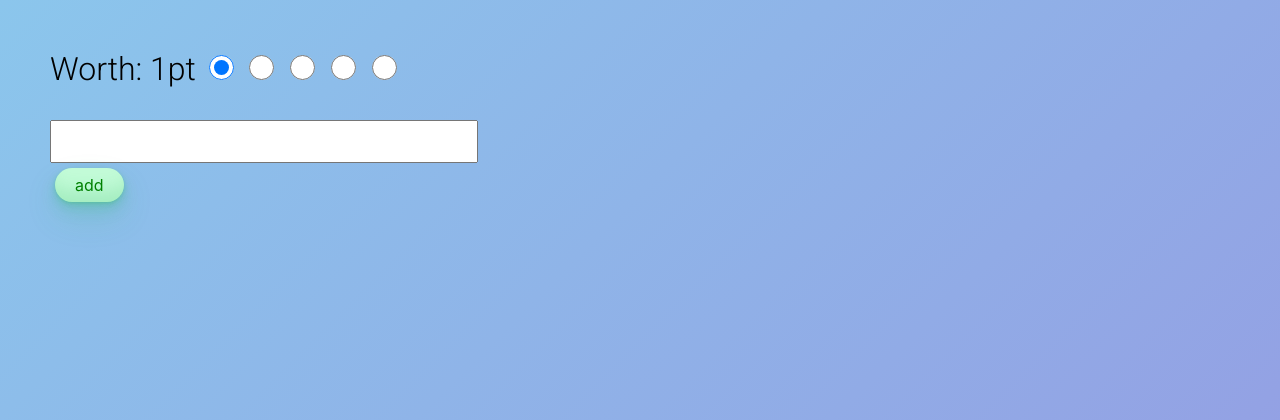
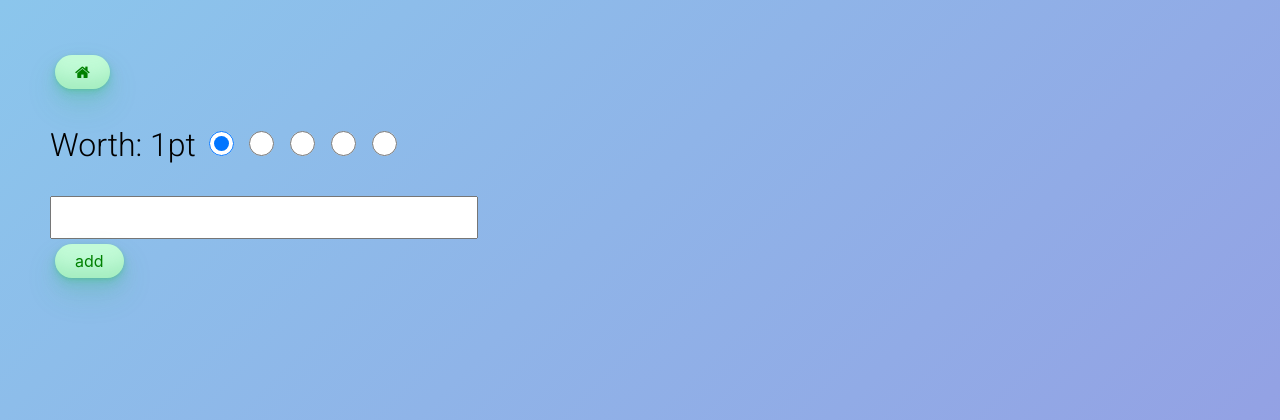
Before and after one commit to hjzres/Passport, a Flask app: page /e/add in a window 1280 px wide. Shown: the top 420 px of the page. Run offline with Flask 3, Linux system fonts and the light colour scheme.

Commit message:
added home button to each page

```diff
--- a/Passport/static/styles/style.css
+++ b/Passport/static/styles/style.css
@@ -26,6 +26,10 @@ p{
 
 .block{
     display: block;
+}
+
+.inline{
+    display:inline;
 }
 
 body{
--- a/Passport/templates/accounts.html
+++ b/Passport/templates/accounts.html
@@ -6,8 +6,12 @@
     <title>Accounts</title>
     <link rel="stylesheet" href="/static/styles/style.css">
     <link rel="stylesheet" href="/static/styles/accounts.css">
+    <link rel="stylesheet" href="https://cdnjs.cloudflare.com/ajax/libs/font-awesome/4.7.0/css/font-awesome.min.css">
 </head>
 <body>
+    <form action="/" class="inline">
+      <button class="btn"><i class="fa fa-home"></i></button>
+    </form>
     <button class="add-account" id="add-account">Add Account</button>
     <p><b>Person<span class="right-side">Tickets</span></b></p>
     <hr>
--- a/Passport/templates/add.html
+++ b/Passport/templates/add.html
@@ -4,9 +4,13 @@
     <meta charset="UTF-8">
     <meta name="viewport" content="width=device-width, initial-scale=1.0">
     <link rel="stylesheet" href="/static/styles/style.css">
+    <link rel="stylesheet" href="https://cdnjs.cloudflare.com/ajax/libs/font-awesome/4.7.0/css/font-awesome.min.css">
     <title>Adding</title>
 </head>
 <body>
+    <form action="/" class="inline">
+        <button class="btn"><i class="fa fa-home"></i></button>
+    </form>
     <form method="post">
         <p class="looks">
             <span class="looks">Worth: <span id="worth-num" name="worth-num">1</span>pt</span>
--- a/Passport/templates/raffle.html
+++ b/Passport/templates/raffle.html
@@ -4,9 +4,13 @@
     <meta charset="UTF-8">
     <meta name="viewport" content="width=device-width, initial-scale=1.0">
     <link rel="stylesheet" href="/static/styles/style.css">
+    <link rel="stylesheet" href="https://cdnjs.cloudflare.com/ajax/libs/font-awesome/4.7.0/css/font-awesome.min.css">
     <title>Raffle</title>
 </head>
 <body>
+    <form action="/" class="inline">
+        <button class="btn"><i class="fa fa-home"></i></button>
+    </form>
     {% for person in cache %}
         {%- if cache[person] >= 20 -%}
             <p class="looks">{{ person }}</p>
```
